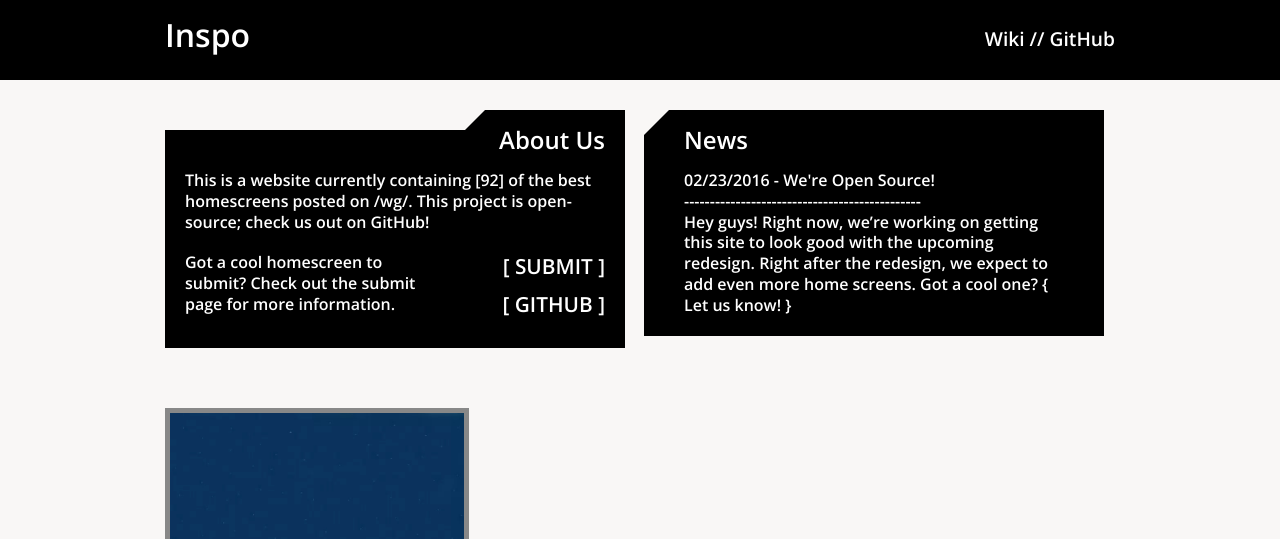
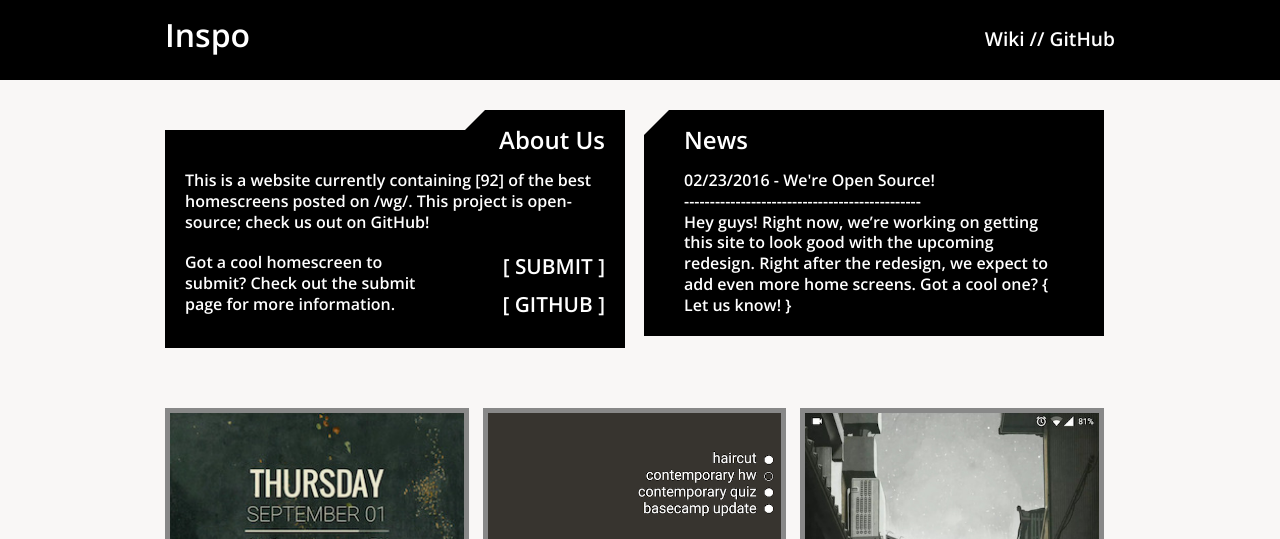
Before and after one commit to homescreens/homescreens, a Jekyll site: the page built from index.html, in a window 1280 px wide. Shown: the top 539 px of the page. Built offline with Jekyll 4.4.1, drawn with Linux system fonts in a browser that asks for light colours; grey boxes are pictures that could not be loaded.

Commit message:
New stuffs

```diff
--- a/_data/homescreens.yml
+++ b/_data/homescreens.yml
@@ -1,3 +1,18 @@
+- image_url: /assets/images/thumbs/0102.jpeg
+  full_path: /assets/images/full/0102.webm
+  col-size: col-1
+  type: webm
+
+- image_url: /assets/images/thumbs/0101.png
+  full_path: /assets/images/full/0101.png
+  col-size: col-1
+  type: image
+
+- image_url: /assets/images/thumbs/0100.jpeg
+  full_path: /assets/images/webm/0100.webm
+  col-size: col-1
+  type: webm
+
 - image_url: /assets/images/thumbs/0099.jpeg
   full_path: /assets/images/webm/0099.webm
   col-size: col-1
```
Also changed, not shown: assets/images/full/0101.png (added), assets/images/thumbs/0100.jpeg (added), assets/images/thumbs/0101.png (added), assets/images/thumbs/0102.jpeg (added), 2 other files.
